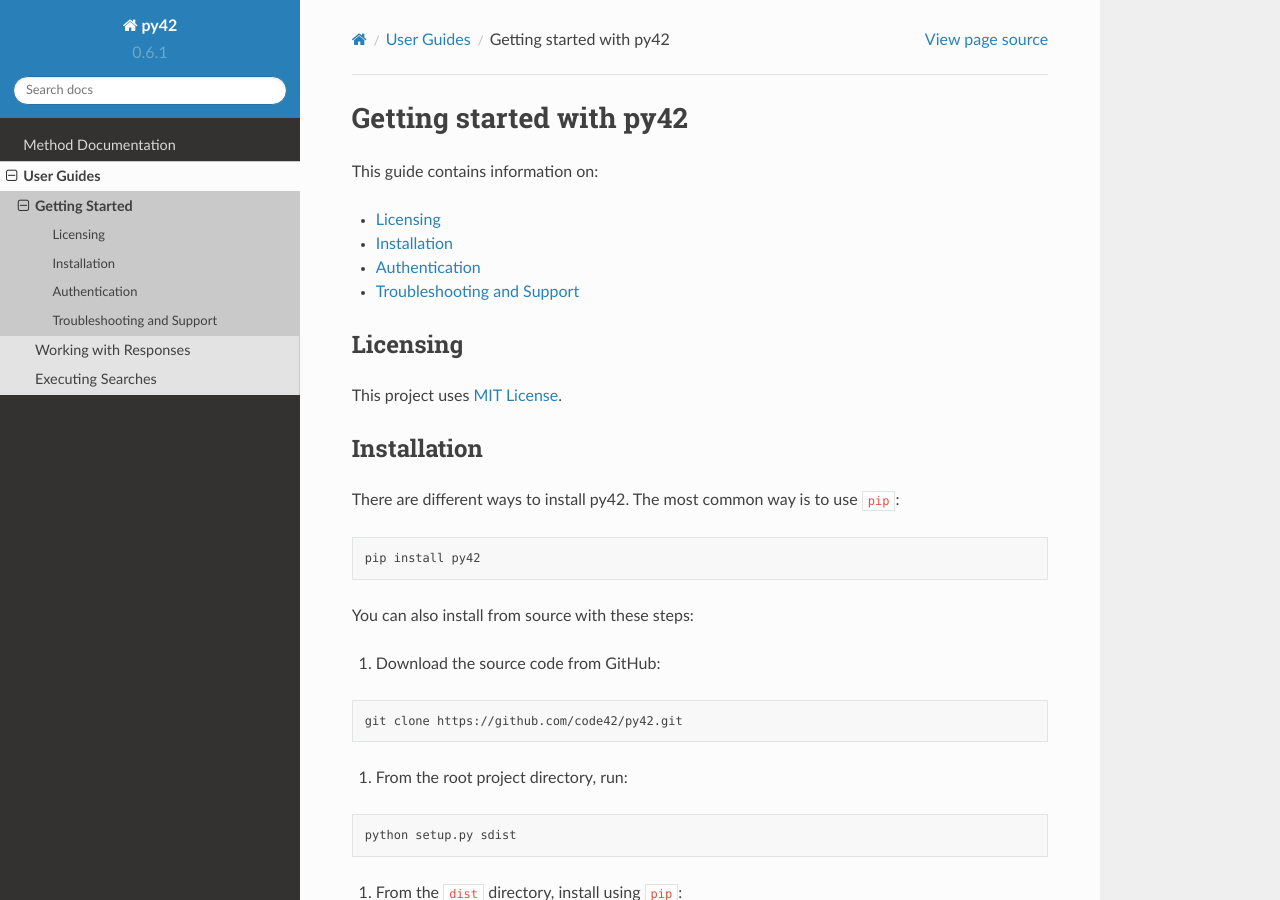
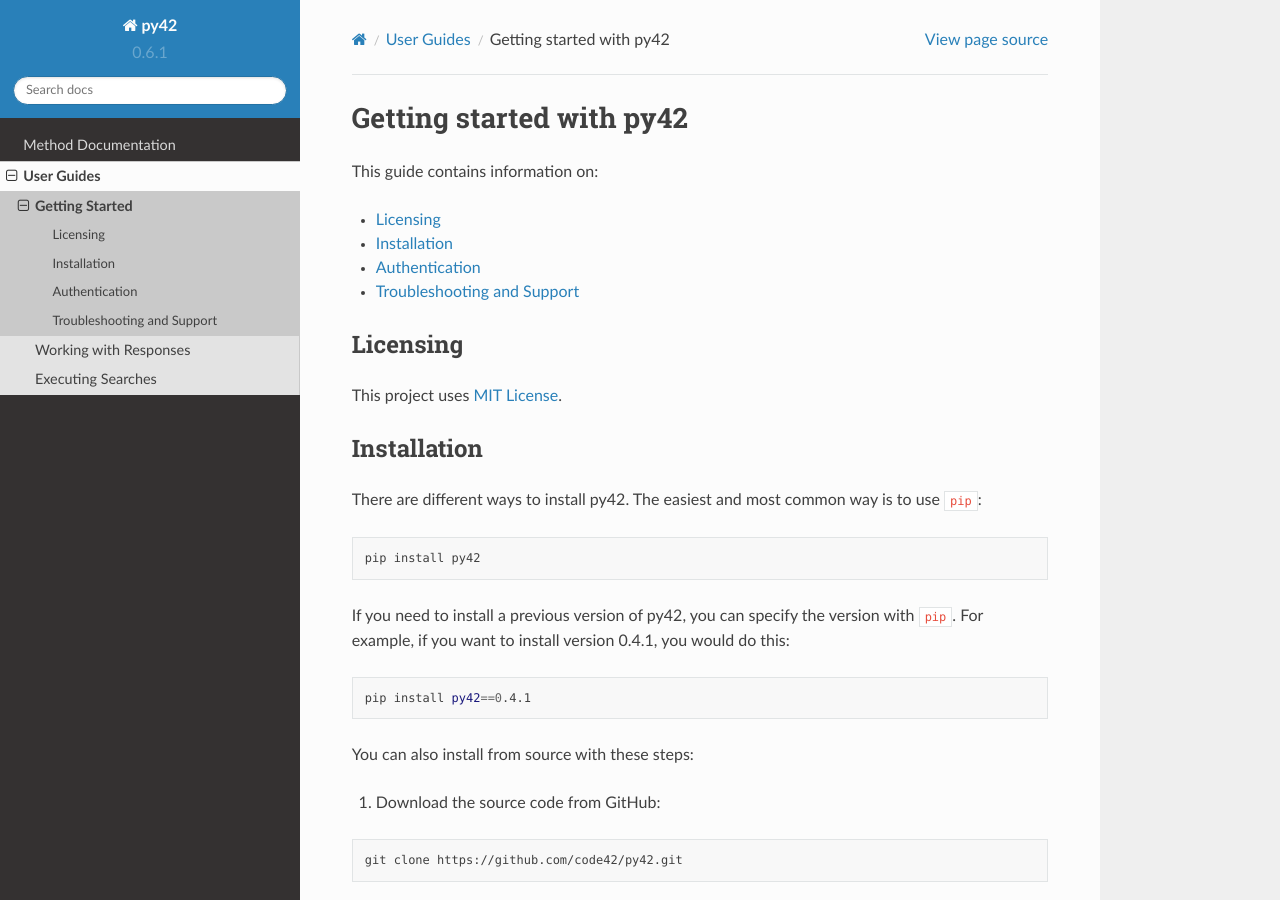
Before and after one commit to code42/py42, a Sphinx documentation site: the page built from docs/userguides/gettingstarted.md, in a window 1280 px wide and 900 px high. Built offline with Sphinx 7.4.7 and the Read the Docs theme 2.0.0, drawn with Linux system fonts in a browser that asks for light colours; pages that are not in the unit, such as notebooks, are missing from menus; the version number is read from the project's files by our own code.

Commit message:
Add example for specific vers

````diff
--- a/docs/userguides/gettingstarted.md
+++ b/docs/userguides/gettingstarted.md
@@ -13,9 +13,15 @@
 
 ## Installation
 
-There are different ways to install py42. The most common way is to use `pip`:
+There are different ways to install py42. The easiest and most common way is to use `pip`:
 ```bash
 pip install py42
+```
+
+If you need to install a previous version of py42, you can specify the version with `pip`. For example, if you want to
+install version 0.4.1, you would do this:
+```bash
+pip install py42==0.4.1
 ```
 
 You can also install from source with these steps:
````
